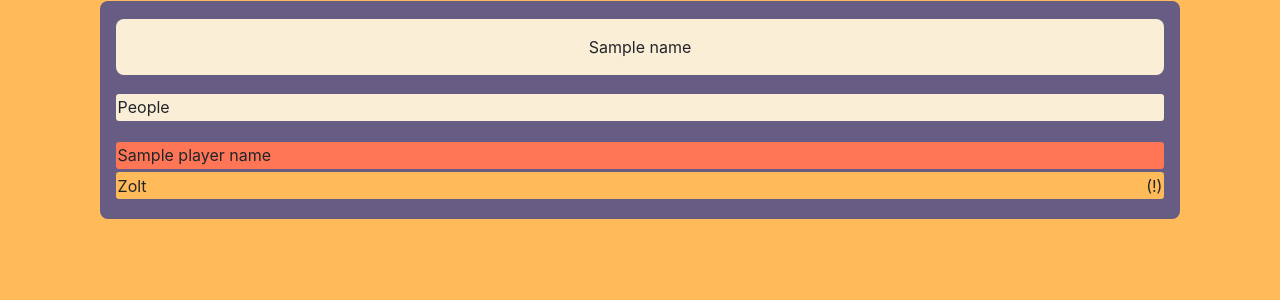
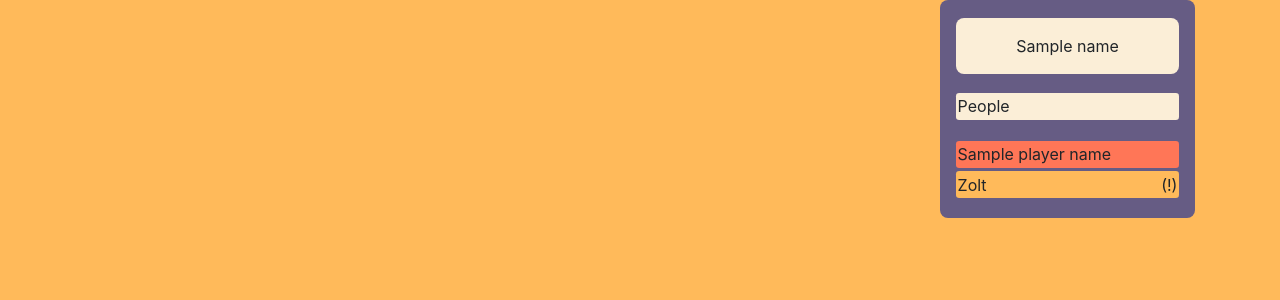
Before and after one commit to SalvatoreTosti/spicy-bingo, a Flask app: template app/templates/board.html in a window 1280 px wide. Shown: the part 56-356 px from the top of the page. Run offline with Flask 2, Linux system fonts and the light colour scheme; the template is opened without the code that fills it: most values are stand-ins (such as "Sample title", 1, 10 or a date in 2020); data that the repository does not hold is empty; some libraries are stand-ins or nearby versions.

Commit message:
Slight adjustment on display of board columns

```diff
--- a/app/static/js/create.js
+++ b/app/static/js/create.js
@@ -82,7 +82,6 @@ function create(){
         type: 'POST',
         success: function(response) {
 			response = JSON.parse(response)
-            console.log(response)
             goToBoard(response['name'])
         }
     })
--- a/app/templates/board.html
+++ b/app/templates/board.html
@@ -14,22 +14,23 @@
 
 <div class="container">
     <div class="row">
-        <div class="col-9">
+        <div class="col-12 col-sm-9">
             {% if size == 'three' %}
                 <div class="grid-3">
                 {% for word in words %}
                     <div class="card small-box dark-bg flex center font-3">{{ word }}</div>
                 {% endfor %}
+                </div>
             {% endif %}
             {% if size == 'five' %}
                 <div class="grid-5">
                 {% for word in words %}
                     <div class="card small-box dark-bg flex center font-5">{{ word }}</div>
                 {% endfor %}
+                </div>
             {% endif %}
         </div>
-        </div>
-        <div class="col">
+        <div class="col col-sm-3">
             <div class="dark-bg small-box flex-column height-100 flex-start">
                 <div class="small-box small-margin-vertical hilight-bg flex center">{{ name }}</div>
                 <div class='tiny-box small-margin-vertical hilight-bg'>People</div>
@@ -42,7 +43,6 @@
                         <div>(!)</div>
                     </div>
                 </div>
-
             </div>
         </div>
     </div>
```
Lines whose indentation alone changed are shown as unchanged.
